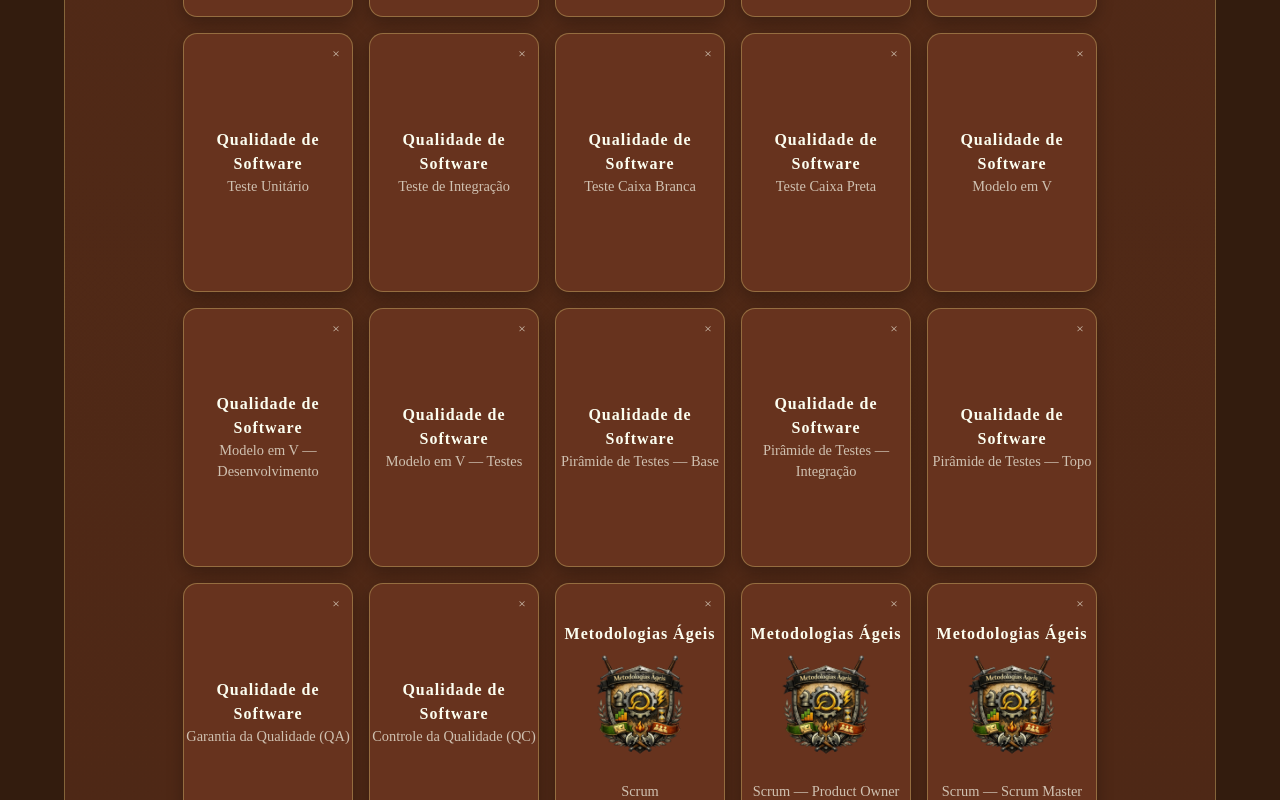
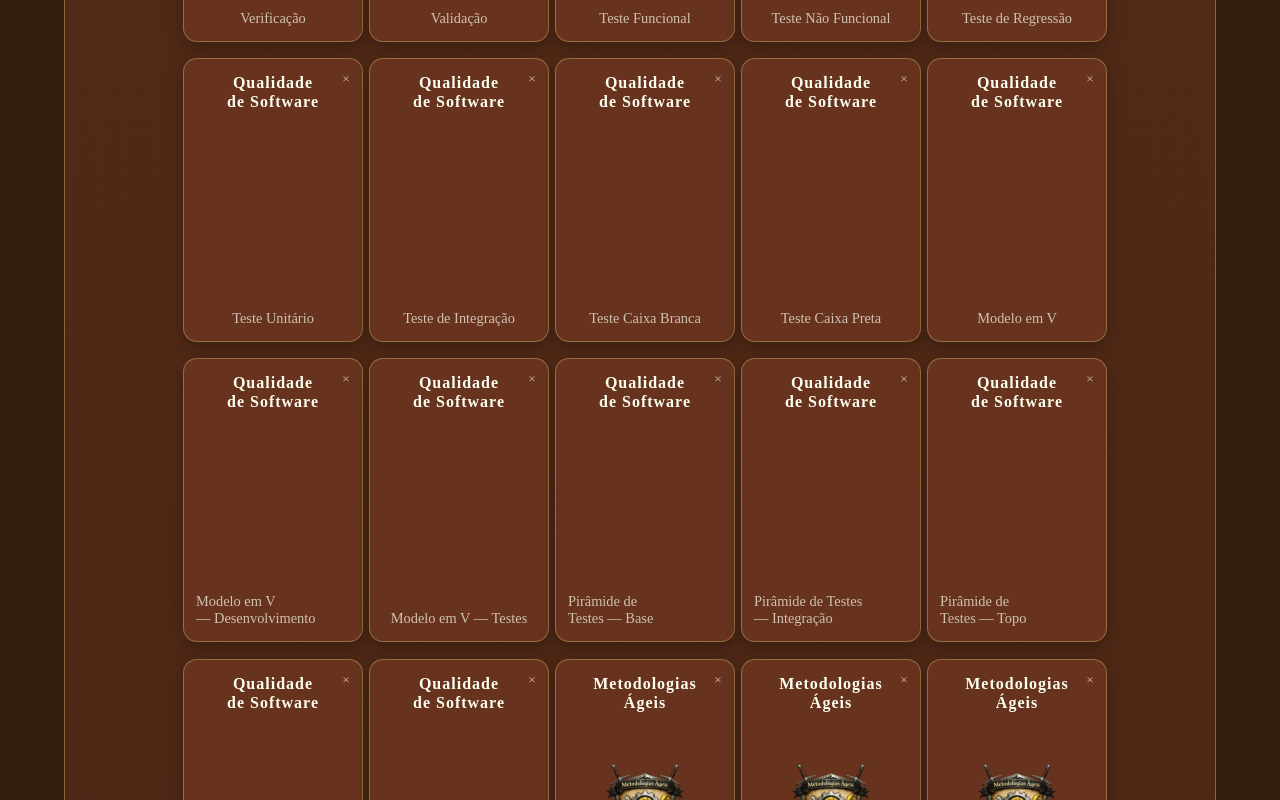
Before and after one commit to kalvinkm/dev-flashcards, a React (Vite) app: page / in a window 1280 px wide. Shown: the part 480-1280 px from the top of the page. Built offline with nearby package versions, Linux system fonts and the light colour scheme; a web font is replaced by a local one.

Commit message:
:lipstick: fix(cards): adjust aspect-ratio and spacing to support long titles

```diff
--- a/src/components/AreaCard/index.css
+++ b/src/components/AreaCard/index.css
@@ -1,7 +1,7 @@
 .area-card {
   position: relative;
-  width: 170px;
-  aspect-ratio: 170 / 210;
+  width: 180px;
+  aspect-ratio: 190 / 300;
   display: flex;
   justify-content: center;
   align-items: center;
@@ -23,8 +23,8 @@
 
 .area-card-inner {
   position: relative;
-  width: 170px;
-  aspect-ratio: 170 / 260;
+  width: 100%;
+  height: 100%;
   transition: transform 0.6s;
   transform-style: preserve-3d;
 }
@@ -88,6 +88,10 @@
   display: flex;
   flex-direction: column;
   align-items: center;
+  justify-content: space-between;
+  padding: 14px 12px;
+  height: 100%;
+  gap: 8px;
 }
 
 .area-card-title {
@@ -95,6 +99,16 @@
   font-weight: var(--font-weight-semibold);
   text-align: center;
   letter-spacing: 1px;
+  min-height: 40px;
+  display: flex;
+  align-items: center;
+  justify-content: center;
+  min-height: 48px;
+  max-height: 48px;
+  line-height: 1.2;
+  padding: 0 6px;
+  display: -webkit-box;
+  text-wrap: balance;
 }
 
 .area-card-delete {
@@ -131,15 +145,18 @@
 }
 
 .area-card-heraldic {
-  width: 90px;
-  height: auto;
+  width: 120px;
+  height: 120px;
   object-fit: contain;
+  margin: 6px 0;
 }
 
 .area-card-topic {
   font-size: 0.9rem;
   color: var(--color-text-muted);
-  text-align: center;
+  line-height: 1.2;
+  word-break: break-word;
+  text-wrap: balance;
 }
 
 @media (hover: hover) {
```
